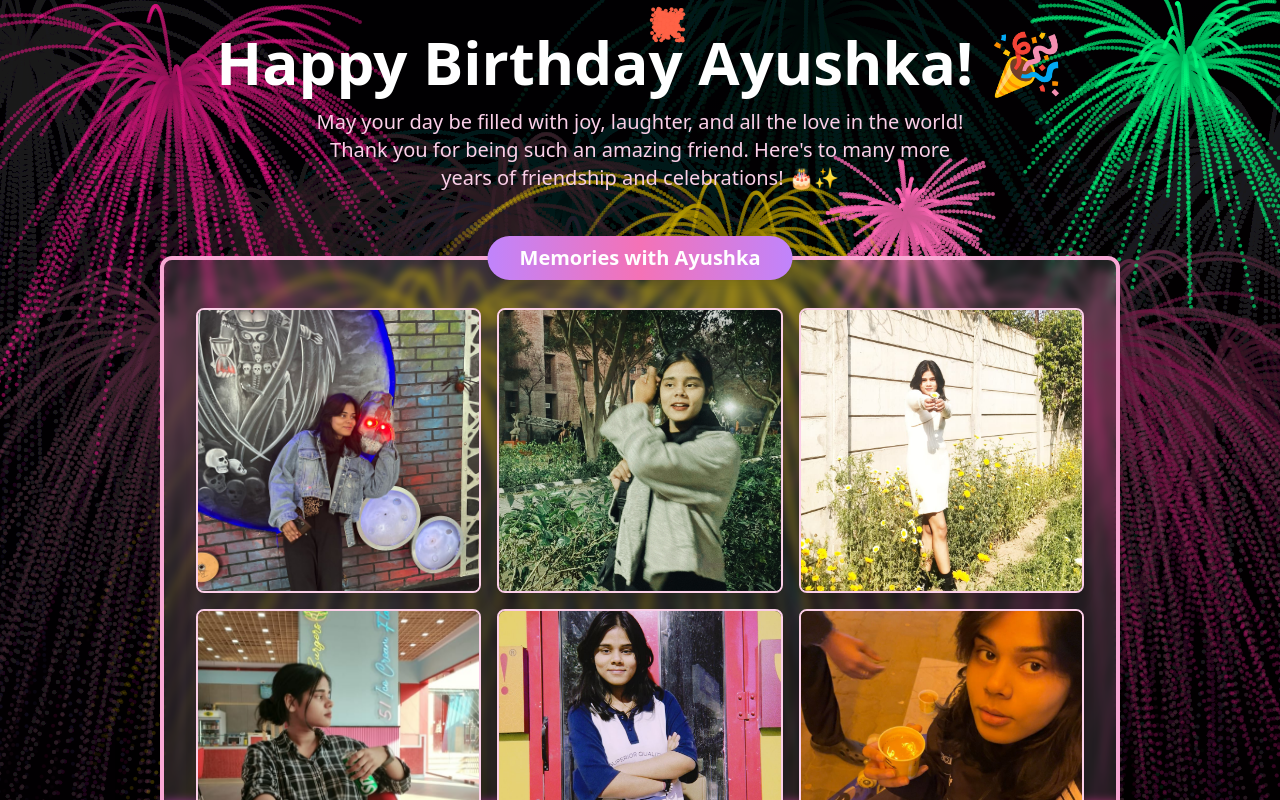
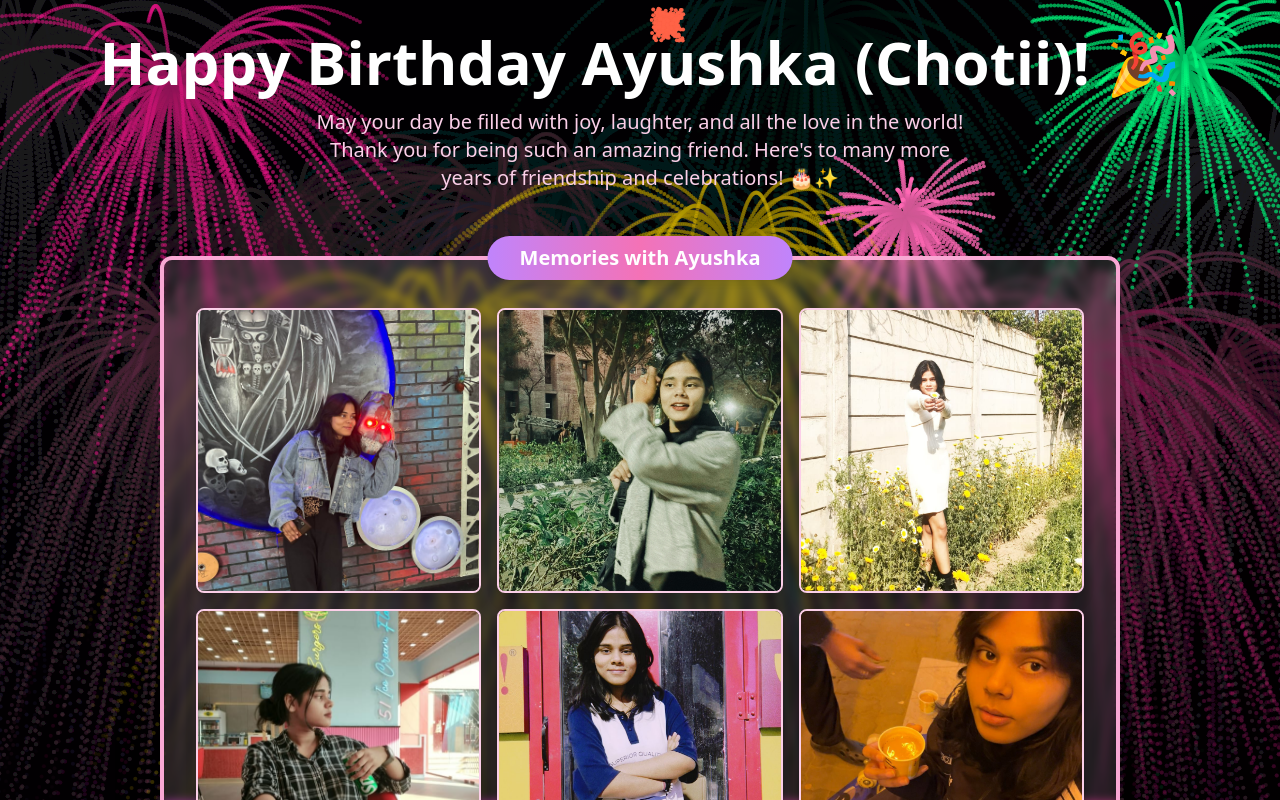
Before and after one commit to Niyaz0316/Chotti-birthday, a React (Vite) app: page /gift in a window 1280 px wide. Shown: the top 800 px of the page. Built offline with nearby package versions, Linux system fonts and the light colour scheme.

Commit message:
Update gift section
Change Ayushka's name to "Ayushka (Chotii)".

```diff
--- a/src/pages/Gift.tsx
+++ b/src/pages/Gift.tsx
@@ -25,7 +25,7 @@ const Gift = () => {
           className="text-center z-10 relative pt-8 px-4"
         >
           <h1 className="text-4xl md:text-6xl font-bold text-white mb-4 text-shadow-lg">
-            Happy Birthday Ayushka! 🎉
+            Happy Birthday Ayushka (Chotii)! 🎉
           </h1>
           <p className="text-lg md:text-xl text-pink-200 max-w-2xl mx-auto leading-relaxed mb-8">
             May your day be filled with joy, laughter, and all the love in the world!
```
